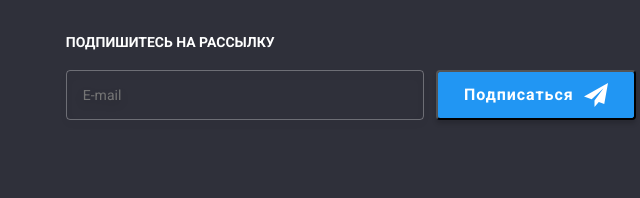
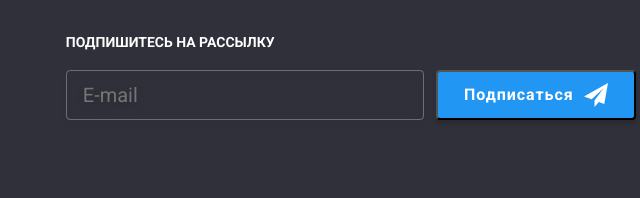
Before and after one commit to VladimirPavlov1/goit-markup-hw-06, a plain HTML site: page index.html in a window 1280 px wide. Shown: the part 2720-2918 px from the top of the page, 551-1191 px from the left. Drawn offline with nearby package versions, Linux system fonts and the light colour scheme.

Commit message:
Update styles.css

```diff
--- a/css/styles.css
+++ b/css/styles.css
@@ -733,6 +733,9 @@ p{
     background-color: transparent;
     padding-left: 16px;
     margin-right: 12px;
+    color: #FFFFFF;
+    font-family: 'Roboto', sans-serif;
+    font-size: 20px;
 }
 .email-button{
         display: inline-flex;
```
